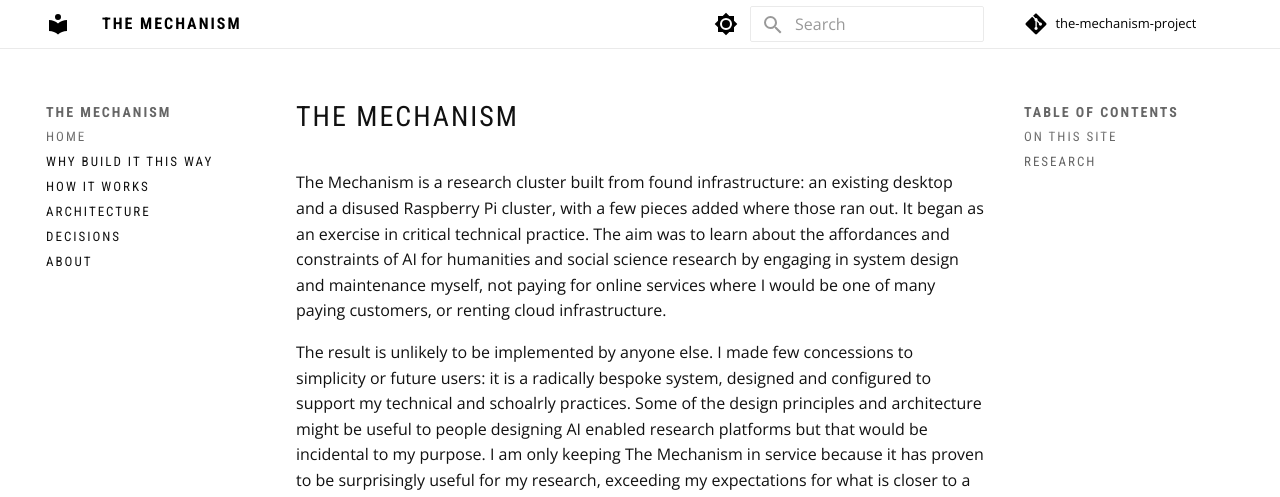
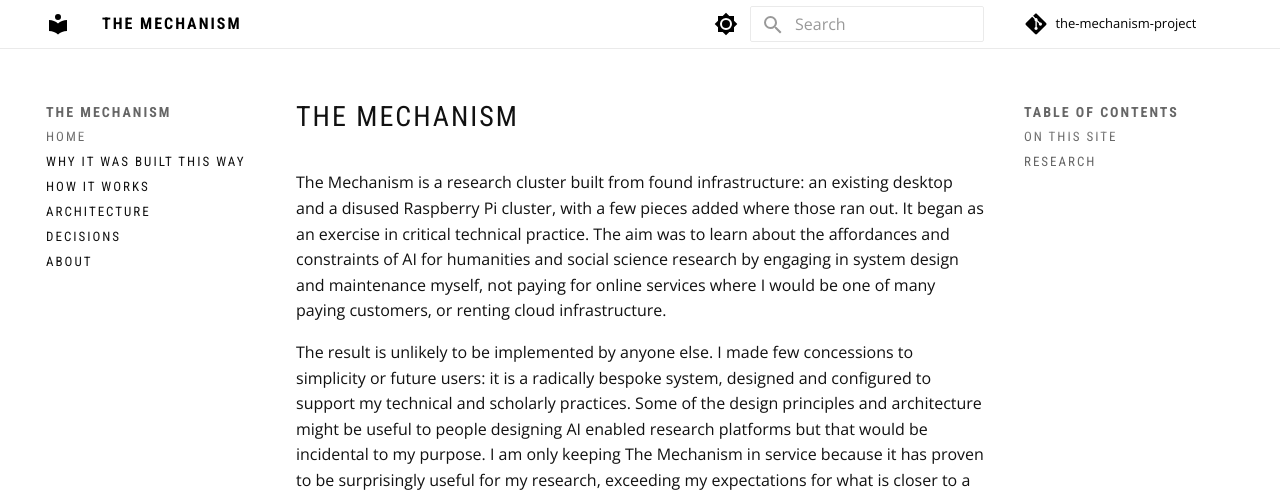
Before and after one commit to jamessmithies/the-mechanism-project, an MkDocs documentation site: the page built from docs/index.md, in a window 1280 px wide and 1302 px high. Shown: the top 497 px of the window. Built offline with MkDocs 1.6.1 and Material for MkDocs 9.7.7, drawn with Linux system fonts in a browser that asks for light colours; comment, search, counter and statistics services are not loaded; some of the changed text lies outside the part shown.

Commit message:
Fix typo; nav label matches the renamed why page
Co-Authored-By: Claude Opus 5.5 <noreply@anthropic.com>

```diff
--- a/docs/index.md
+++ b/docs/index.md
@@ -4,7 +4,7 @@ The Mechanism is a research cluster built from found infrastructure: an existing
 disused Raspberry Pi cluster, with a few pieces added where those ran out. It began as an exercise
 in critical technical practice. The aim was to learn about the affordances and constraints of AI for humanities and social science research by engaging in system design and maintenance myself, not paying for online services where I would be one of many paying customers, or renting cloud infrastructure.
 
-The result is unlikely to be implemented by anyone else. I made few concessions to simplicity or future users: it is a radically bespoke system, designed and configured to support my technical and schoalrly practices. Some of the design principles and architecture might be useful to people designing AI enabled research platforms but that would be incidental to my purpose. I am only keeping The Mechanism in service because it has proven to be surprisingly useful for my research, exceeding my expectations for what is closer to a Heath Robinson contraption than a refined computing system. I use The Mechanism on a daily basis, as the primary research tool for my next monograph, *Infrastructural Inflections: Critical Technical Practice and the Architecture of Knowledge*. The system is a working research system ahead of an experimental research platform.
+The result is unlikely to be implemented by anyone else. I made few concessions to simplicity or future users: it is a radically bespoke system, designed and configured to support my technical and scholarly practices. Some of the design principles and architecture might be useful to people designing AI enabled research platforms but that would be incidental to my purpose. I am only keeping The Mechanism in service because it has proven to be surprisingly useful for my research, exceeding my expectations for what is closer to a Heath Robinson contraption than a refined computing system. I use The Mechanism on a daily basis, as the primary research tool for my next monograph, *Infrastructural Inflections: Critical Technical Practice and the Architecture of Knowledge*. The system is a working research system ahead of an experimental research platform.
 
 This site documents the system at a technical level: what it is, how it works, what it costs, and what
 building it has taught me.
--- a/mkdocs.yml
+++ b/mkdocs.yml
@@ -49,7 +49,7 @@ markdown_extensions:
 
 nav:
   - Home: index.md
-  - Why build it this way: why.md
+  - Why it was built this way: why.md
   - How it works: how-it-works.md
   - Architecture: architecture.md
   - Decisions: decisions.md
```
